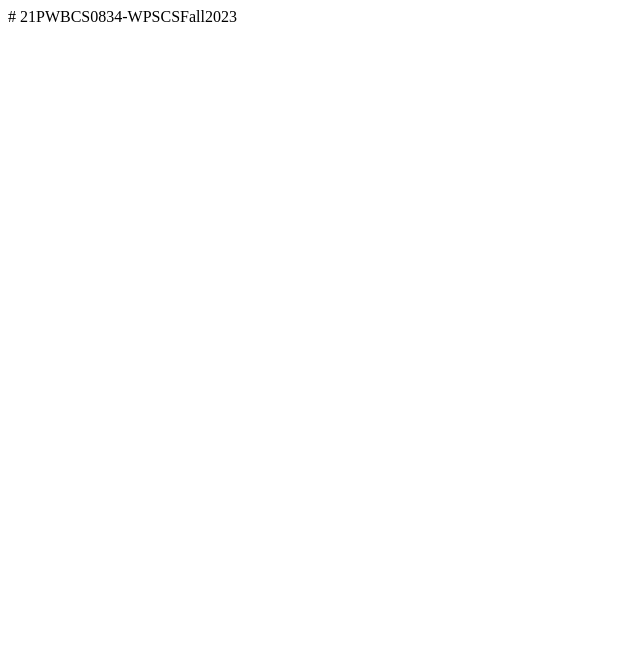
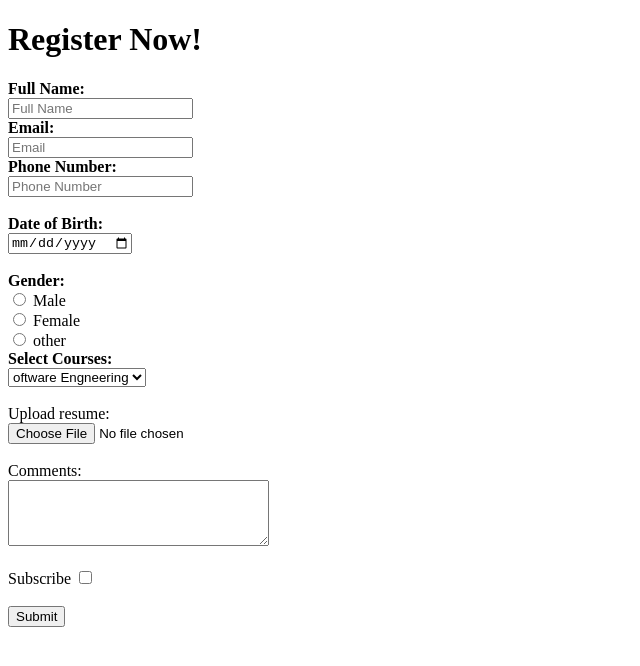
Before and after one commit to Ismailshah496/21PWBCS0834-WPSCSFall2023, a plain HTML site: page index.html in a window 1280 px wide. Shown: the whole page, without its empty margins (0-640 px from the left). Drawn offline with Linux system fonts and the light colour scheme.

Commit message:
Add files via upload

```diff
--- a/index.html
+++ b/index.html
@@ -1 +1,48 @@
-# 21PWBCS0834-WPSCSFall2023
+ <!DOCTYPE html>
+ <html lang="en">
+ <head>
+    <meta charset="UTF-8">
+    <meta name="viewport" content="width=device-width, initial-scale=1.0">
+    <title>Admission Form</title>
+ </head>
+ <body>
+    <h1>
+        Register Now!
+    </h1>
+    <form action="/submit" method="post">
+        <label for="name "><b> Full Name:</label></b><br>
+        <Input type="text" id="name" name="name" placeholder="Full Name" required></Input><br>
+       <b> <label for="email" >Email:</label></b> <br>
+       <input type="email" id="email" name="email" placeholder="Email" required><br>
+     <b>   <label for="phone"> Phone Number:</label><br></b>
+       <input type="tel" id="phone" name="phone" placeholder="Phone Number" required><br><br>
+<b> <label for="dob">Date of Birth:</label></b><br>
+<input type="date" id="dob" name="dob" required><br><br>
+ <b> <label for="gender">Gender:</label></b><br>
+<input type="radio" id="male" name="gender" value="male">
+        <label for="male">Male</label><br>
+        <input type="radio"  name="gender" id="female" value="female">
+        <label for="female">Female</label><br>
+        <input type="radio" id="other" name="gender" value="other">
+        <label for="other"> other</label><br>
+<b><label for="courses">Select Courses:</label></b><br>
+<select name="courses" id="courses">
+    <option value="sotware engneering "> oftware Engneering </option>
+    <option value="Data Structure "> Data Structure </option>
+    <option value="Calculas">Calculas</option>
+    <option value="compiler Construction"></option><br>
+
+
+</select><br><br>
+<label for="resume ">Upload resume: </label><br>
+<input type="file" id="resume" name="resume"><br><br>
+<label for="comments"> Comments:</label><br>
+<textarea name="comments" id="comments" cols="30" rows="4"></textarea><br><br>
+<label for="subscribe">Subscribe</label>
+<input type="checkbox" id="subscribe" name="subscribe" value="yes"><br><br>
+<button type="submit" name="submit" id="submitButton">Submit</button>
+
+</form>
+    </form>
+ </body>
+ </html>
```
